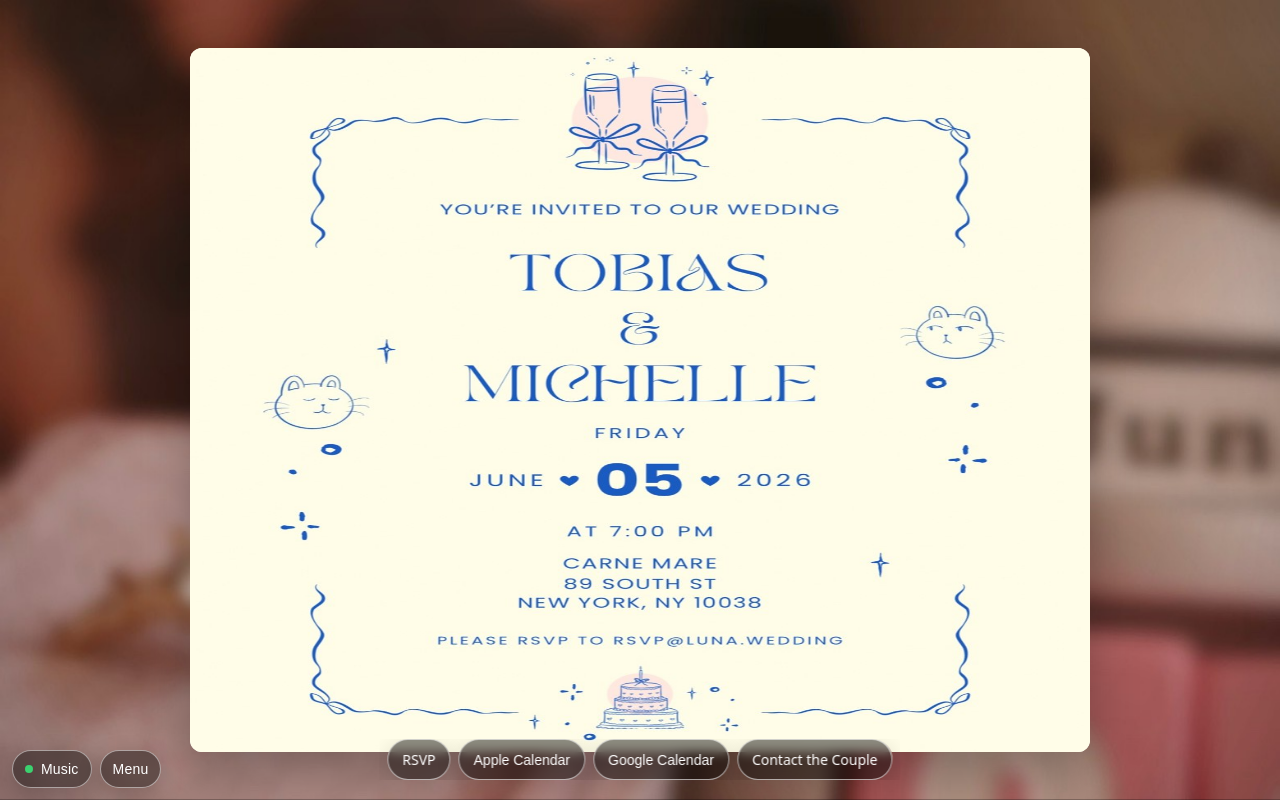
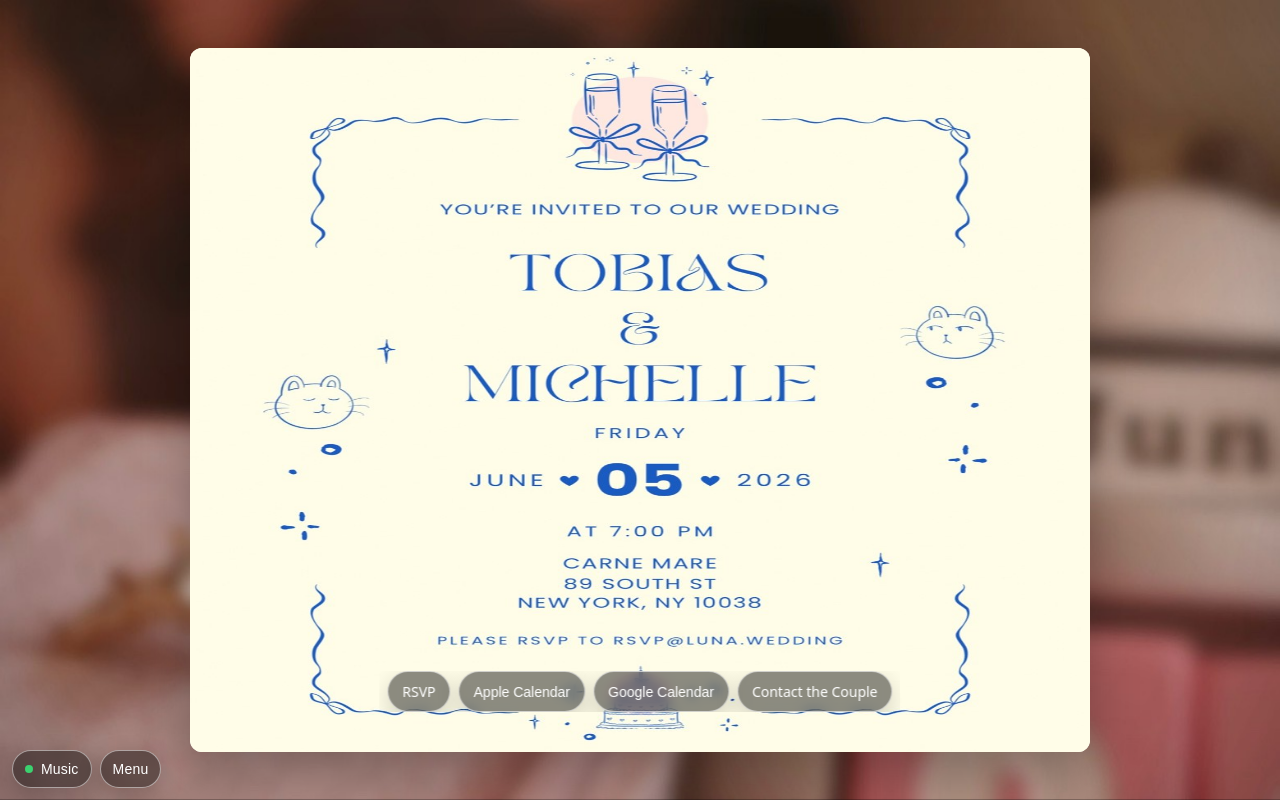
Before and after one commit to tluna-ops/Luna-wedding, a plain HTML site: page index.html in a window 1280 px wide. Both pictures are taken after a click on the button "Menu". Drawn offline with Linux system fonts and the light colour scheme.

Commit message:
Update asset version numbers in index.html

```diff
--- a/index.html
+++ b/index.html
@@ -19,7 +19,7 @@
   <meta property="og:title" content="Luna Wedding — June 5, 2026" />
   <meta property="og:description" content="Luna Wedding — RSVP • June 5, 2026" />
   <meta property="og:url" content="https://luna.wedding/" />
-  <meta property="og:image" content="https://luna.wedding/assets/og.jpg?v=34" />
+  <meta property="og:image" content="https://luna.wedding/assets/og.jpg?v=35" />
   <meta property="og:image:type" content="image/jpeg" />
   <meta property="og:image:width" content="1200" />
   <meta property="og:image:height" content="630" />
@@ -29,7 +29,7 @@
   <meta name="twitter:card" content="summary_large_image" />
   <meta name="twitter:title" content="Luna Wedding — June 5, 2026" />
   <meta name="twitter:description" content="Luna Wedding — RSVP • June 5, 2026" />
-  <meta name="twitter:image" content="https://luna.wedding/assets/og.jpg?v=34" />
+  <meta name="twitter:image" content="https://luna.wedding/assets/og.jpg?v=35" />
 
   <!-- Favicon (inline SVG monogram) -->
   <link rel="icon" type="image/svg+xml"
@@ -47,9 +47,9 @@
     </svg>' />
 
   <!-- Performance: preload hero assets -->
-  <link rel="preload" as="image" href="assets/bg.jpg?v=34" fetchpriority="high">
-  <link rel="preload" as="image" href="assets/image.jpg?v=34">
-  <link rel="preload" as="audio" href="assets/bgm_small.mp3?v=34" />
+  <link rel="preload" as="image" href="assets/bg.jpg?v=35" fetchpriority="high">
+  <link rel="preload" as="image" href="assets/image.jpg?v=35">
+  <link rel="preload" as="audio" href="assets/bgm_small.mp3?v=35" />
 
   <style>
     :root { --fallback:#000; --hint-bg: rgba(255,255,255,.74); --hint-fg:#111; }
@@ -115,7 +115,7 @@
     .actions{
       position:fixed;
       left:50%;
-      bottom:calc(16px + env(safe-area-inset-bottom));
+      bottom:calc(16px + env(safe-area-inset-bottom));   /* default low */
       transform:translateX(-50%);
       z-index:15;
 
@@ -130,14 +130,22 @@
 
       opacity:0;
       pointer-events:none;
-      transition:opacity .28s ease, transform .28s ease;
+      transition:opacity .28s ease, transform .28s ease, bottom .28s ease;
     }
     .actions::-webkit-scrollbar{ display:none; }
 
-    /* Show actions when lightbox is open or when menu toggled */
-    .lightbox.visible + .actions,
+    /* When menu is opened (no lightbox), raise the bar above the dock */
     .actions.show{
+      bottom:calc(84px + env(safe-area-inset-bottom));   /* moved up to clear Menu pill */
       opacity:1; pointer-events:auto; transform:translateX(-50%) translateY(-4px);
+      z-index:30; /* ensure above dock */
+    }
+
+    /* When lightbox opens, show bar at the lower position (menu is hidden then) */
+    .lightbox.visible + .actions{
+      bottom:calc(16px + env(safe-area-inset-bottom));
+      opacity:1; pointer-events:auto; transform:translateX(-50%) translateY(-4px);
+      z-index:30;
     }
 
     .btn{
@@ -168,6 +176,11 @@
     .pill.on .dot{ background:#3bd16f }
     .pill .label{ letter-spacing:.2px }
 
+    /* Hide the Menu button while zoomed (lightbox open) */
+    .lightbox.visible ~ .dock #menuBtn{
+      opacity:0; pointer-events:none; transform:translateY(6px);
+    }
+
     /* Phones: wrap into two rows (2x2) instead of hidden scroll */
     @media (max-width: 430px){
       .actions{
@@ -196,11 +209,11 @@
 <body>
   <!-- Background -->
   <div class="bg" aria-hidden="true">
-    <img src="assets/bg.jpg?v=34" alt="">
+    <img src="assets/bg.jpg?v=35" alt="">
   </div>
 
   <!-- Invitation -->
-  <img id="invite" class="invite" src="assets/image.jpg?v=34" alt="Wedding invitation">
+  <img id="invite" class="invite" src="assets/image.jpg?v=35" alt="Wedding invitation">
 
   <!-- Hint -->
   <div id="hint" class="hint" aria-hidden="true">Tap to zoom</div>
@@ -362,7 +375,7 @@
       function openGCal(){
         const details = encodeURIComponent(desc);
         const text = encodeURIComponent(title);
-        const location = encodeURIComponent(`${venue}, ${address}`); // <-- FIXED
+        const location = encodeURIComponent(`${venue}, ${address}`);
         const href = `https://calendar.google.com/calendar/render?action=TEMPLATE&text=${text}&dates=${dtStartUTC}/${dtEndUTC}&details=${details}&location=${location}&sf=true&output=xml`;
         window.open(href, '_blank', 'noopener,noreferrer');
       }
@@ -373,7 +386,7 @@
       /* ---------- Audio: robust iPad handling + 1s fade-in ---------- */
       let bgm = null, started = false, fadedIn = false;
       const TARGET_VOL = 0.35;
-      const SRC = 'assets/bgm_small.mp3?v=34';
+      const SRC = 'assets/bgm_small.mp3?v=35';
 
       function createAudio(){
         if (bgm) return bgm;
```
